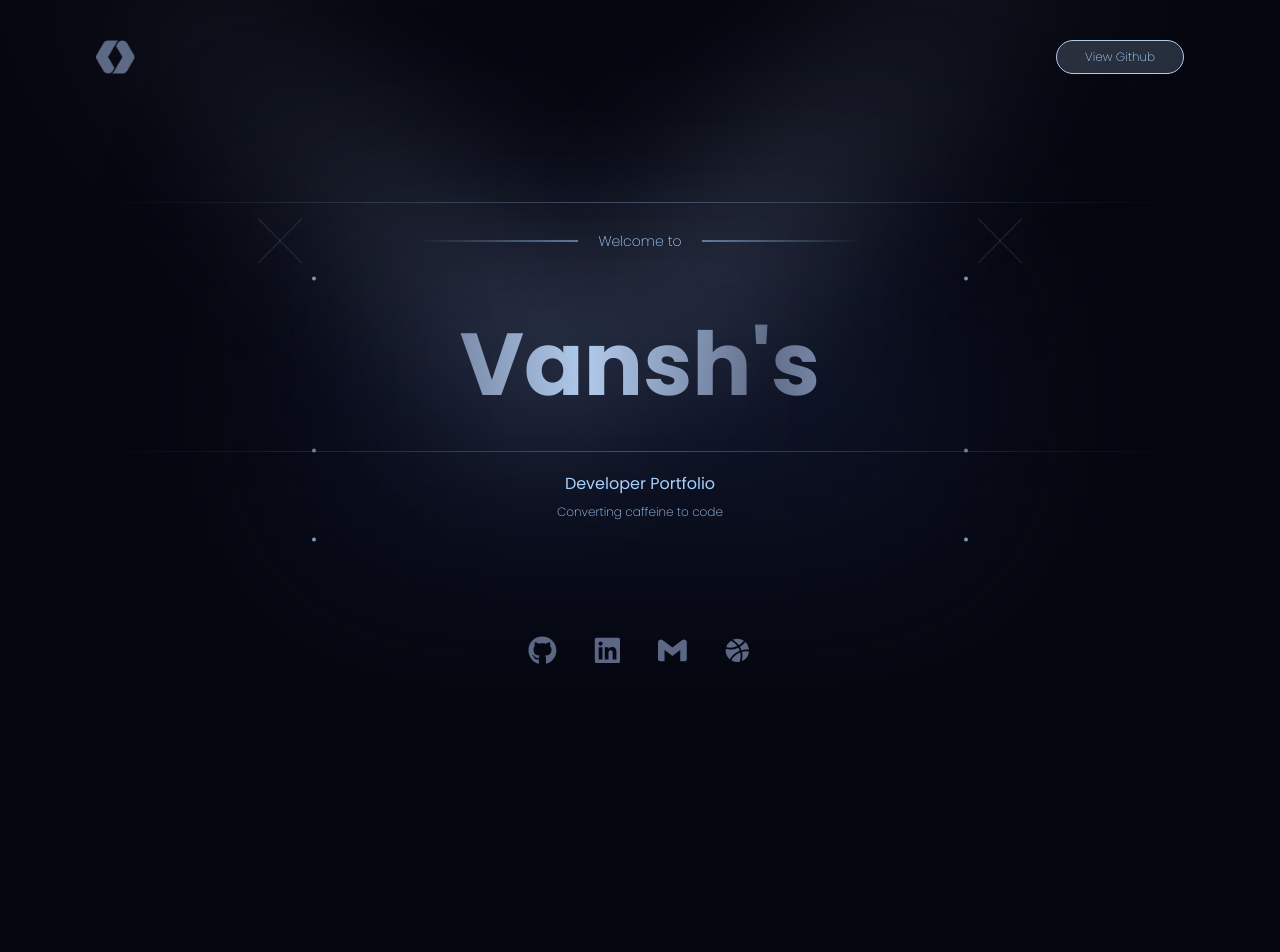
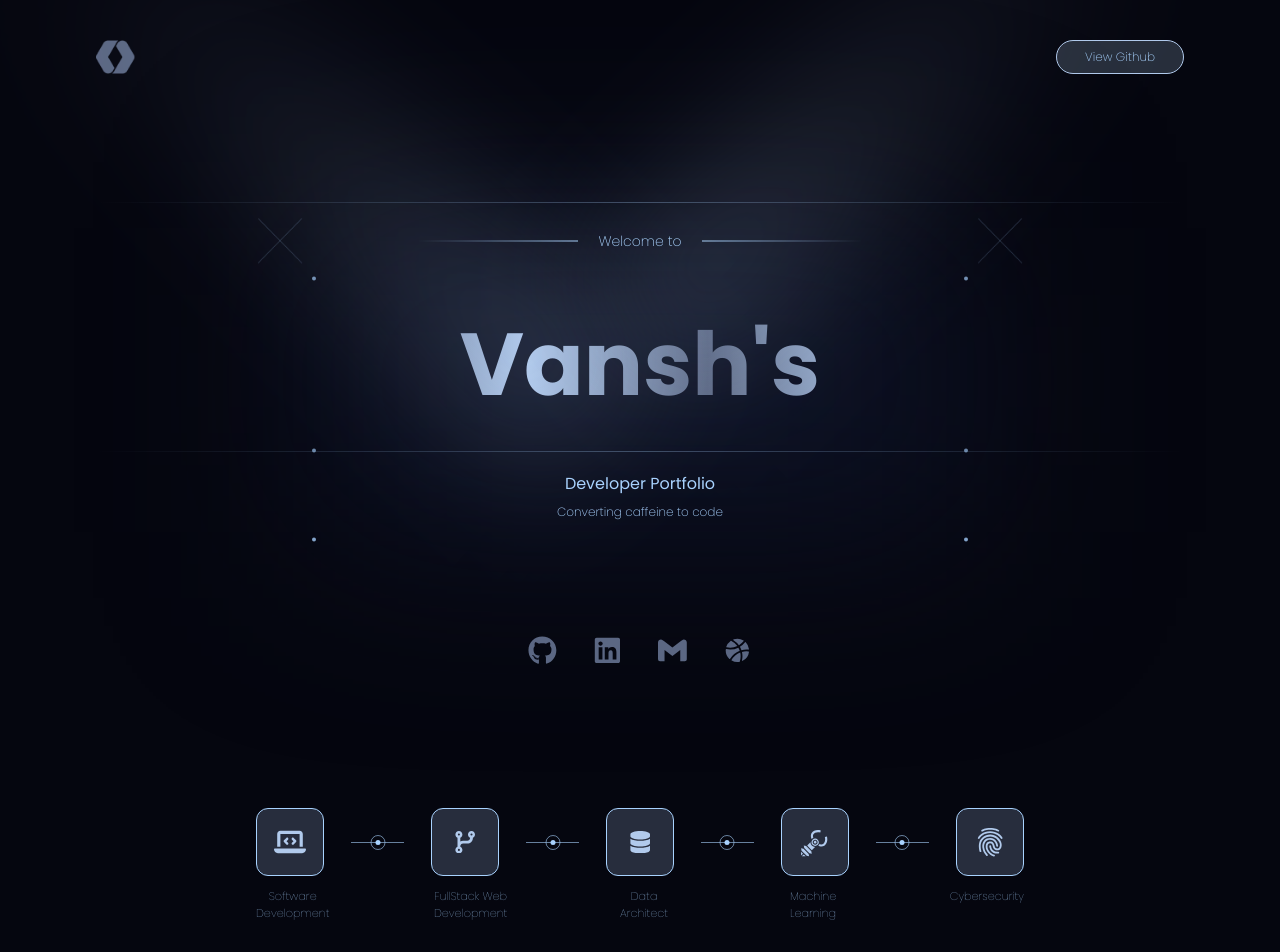
Before and after one commit to vansh2308/portfolio-website, a React (Vite) app: page / in a window 1280 px wide. Shown: the top 952 px of the page. Before the commit the page ends 874 px from the top, so only its background shows below. Built offline with nearby package versions, Linux system fonts and the light colour scheme.

Commit message:
Make Services section

```diff
--- a/src/App.css
+++ b/src/App.css
@@ -24,3 +24,12 @@ body{
   background-size: 300% 300% !important;
   /* width: fit-content; */
 }
+
+.button-wrapper::before{
+  background: conic-gradient(
+    #A8D2FE 0deg,
+    #69adf5 0deg,
+    transparent 40deg
+  );
+  @apply absolute h-[350%] w-[350%] -left-[125%] -top-[125%] content-[''] animate-borderSpin
+}
--- a/src/App.jsx
+++ b/src/App.jsx
@@ -1,11 +1,13 @@
 
 import "./App.css"
 import Hero from "./components/Hero"
+import Services from "./components/Services"
 
 export default function App(){
   return(
-    <div className="w-screen min-h-screen h-fit flex flex-col items-center">
+    <div className="w-screen ">
       <Hero />
+      <Services />
     </div>
   )
 }
--- a/src/components/Hero.jsx
+++ b/src/components/Hero.jsx
@@ -24,7 +24,8 @@ export default function Hero() {
     }, [])
 
     return (
-        <div className="w-[85%] h-screen min-h-fit relative">
+        <section className="w-screen justify-center flex">
+            <div className="w-[85%] min-h-[95vh]  h-fit relative">
                 <div className="spotlight w-40 h-[45rem] z-20 bg-gradient-to-b from-transparent to-lgrey/20 absolute blur-3xl -rotate-45 -top-[10%] origin-top -left-[10%] animate-splotlightLeft" />
                 <div className="spotlight w-40 h-[40rem] z-30 bg-gradient-to-b from-transparent to-lgrey/20 absolute blur-3xl rotate-45 -top-[15%] origin-top right-[0%] animate-splotlightRight" />
 
@@ -32,9 +33,11 @@ export default function Hero() {
 
                 <nav className="flex justify-between items-center mt-10">
                     <img src={logo} alt="logo" className="w-10" />
+
                     <button className="bg-lgrey/20 border text-xs font-extralight border-lgrey rounded-full px-7 py-2">
                         View Github
                     </button>
+
                 </nav>
 
 
@@ -42,19 +45,19 @@ export default function Hero() {
                     style={{ transform: `translate(-50%, ${welcomeTop}px)` }}
                 />
                 <div className="w-[4px] aspect-square absolute bg-sky rounded-full left-[20%]"
-                style={{ transform: `translate(-50%, ${welcomeTop+nameHeight}px)` }}
+                    style={{ transform: `translate(-50%, ${welcomeTop + nameHeight}px)` }}
                 />
                 <div className="w-[4px] aspect-square absolute bg-sky rounded-full left-[20%]"
-                style={{ transform: `translate(-50%, ${welcomeTop+nameHeight+quoteHeight+1}px)` }}
+                    style={{ transform: `translate(-50%, ${welcomeTop + nameHeight + quoteHeight + 1}px)` }}
                 />
                 <div className="w-[4px] aspect-square absolute bg-sky rounded-full right-[20%]"
                     style={{ transform: `translate(50%, ${welcomeTop}px)` }}
                 />
                 <div className="w-[4px] aspect-square absolute bg-sky rounded-full right-[20%]"
-                style={{ transform: `translate(50%, ${welcomeTop+nameHeight}px)` }}
+                    style={{ transform: `translate(50%, ${welcomeTop + nameHeight}px)` }}
                 />
                 <div className="w-[4px] aspect-square absolute bg-sky rounded-full right-[20%]"
-                style={{ transform: `translate(50%, ${welcomeTop+nameHeight+quoteHeight+1}px)` }}
+                    style={{ transform: `translate(50%, ${welcomeTop + nameHeight + quoteHeight + 1}px)` }}
                 />
 
                 <img src={cross} alt="cross" className={`aspect-square absolute left-[20%] -translate-x-[${welcomeHeight / 2}px] top-0`}
@@ -110,6 +113,8 @@ export default function Hero() {
 
                 </div>
             </div>
+
+        </section>
     )
 }
 
--- /dev/null
+++ b/src/components/Services.jsx
@@ -0,0 +1,63 @@
+
+const servicesList = ["Software Development", null, "FullStack Web Development", null, "Data Architect", null, "Machine Learning", null, "Cybersecurity"]
+
+import { FaLaptopCode } from "react-icons/fa6";
+import { FaCodeBranch } from "react-icons/fa6";
+import { FaDatabase } from "react-icons/fa";
+import { GiRobotGrab } from "react-icons/gi";
+import { IoFingerPrint } from "react-icons/io5";
+
+export default function Services() {
+    return (
+        <section className="flex flex-col w-screen gap-3 items-center mt-[3rem] mb-[5rem]">
+            <div className="w-[60%] h-fit flex gap-5 text-lgrey">
+                <div className="w-full aspect-square bg-dgrey/40 text-[2rem] rounded-xl border-[0.5px] border-sky flex items-center justify-center" >
+                    <FaLaptopCode />
+                </div>
+                <Partition />
+                <div className="w-full aspect-square bg-dgrey/40 rounded-xl text-[1.4rem] border-[0.5px] border-sky flex items-center justify-center" >
+                    <FaCodeBranch />
+                </div>
+                <Partition />
+                <div className="w-full aspect-square bg-dgrey/40 rounded-xl text-[1.4rem] border-[0.5px] border-sky flex items-center justify-center" >
+                    <FaDatabase />
+                </div>
+                <Partition />
+                <div className="w-full aspect-square text-[1.9rem] bg-dgrey/40 rounded-xl border-[0.5px] border-sky flex items-center justify-center" >
+                    <GiRobotGrab />
+                </div>
+                <Partition />
+                <div className="w-full aspect-square text-[1.9rem] bg-dgrey/40 rounded-xl border-[0.5px] border-sky flex items-center justify-center" >
+                    <IoFingerPrint />
+                </div>
+            </div>
+
+            <div className="flex gap-5 w-[60%]">
+                {
+                    servicesList.map((item, key) => {
+                        return (
+                            <div className="w-full text-[0.7rem] font-thin text-center">
+                                {item ? item : ""}
+                            </div>
+                        )
+                    })
+                }
+            </div>
+
+            <p className="w-[50%] text-center my-32 font-thin leading-9">
+                Lorem ipsum dolor sit amet, consectetur adipiscing elit, sed do eiusmod tempor incididunt ut labore et dolore magna aliqua. Ut enim ad minim veniam, quis nostrud exercitation ullamco laboris nisi ut aliquip ex ea commodo consequat. Duis aute irure dolor in reprehenderit in voluptate velit esse cillum dolore eu fugiat nulla pariatur. Excepteur sint occaecat cupidatat non proident, sunt in culpa qui officia deserunt  mollit anim id est laborum.
+            </p>
+
+        </section>
+    )
+}
+
+function Partition() {
+    return (
+        <div className="w-full flex justify-center items-center relative">
+            <div className="bg-sky/60 h-[0.5px] w-[80%]" />
+            <div className="bg-sky aspect-square w-[5px] left-1/2 rounded-full -translate-x-1/2 absolute" />
+            <div className="border-[0.5px] border-sky/60 aspect-square w-[15px] left-1/2 rounded-full -translate-x-1/2 absolute" />
+        </div>
+    )
+}
--- a/tailwind.config.js
+++ b/tailwind.config.js
@@ -30,12 +30,16 @@ export default {
           "0%": {transform: "rotate(48deg)"},
           "50%": {transform: "rotate(42deg)"},
           "100%": {transform: "rotate(48deg)"},
+        },
+        borderSpin: {
+          "100%": {transform: "rotate(-360deg)"}
         }
       },
       animation: {
         gradient: "gradient 3s linear infinite",
         splotlightLeft: "spotlightLeft 5s linear infinite",
-        splotlightRight: "spotlightRight 7s linear infinite"
+        splotlightRight: "spotlightRight 7s linear infinite",
+        borderSpin: "borderSpin 7s linear infinite"
       }
     },
   },
```
Lines whose indentation alone changed are shown as unchanged.
